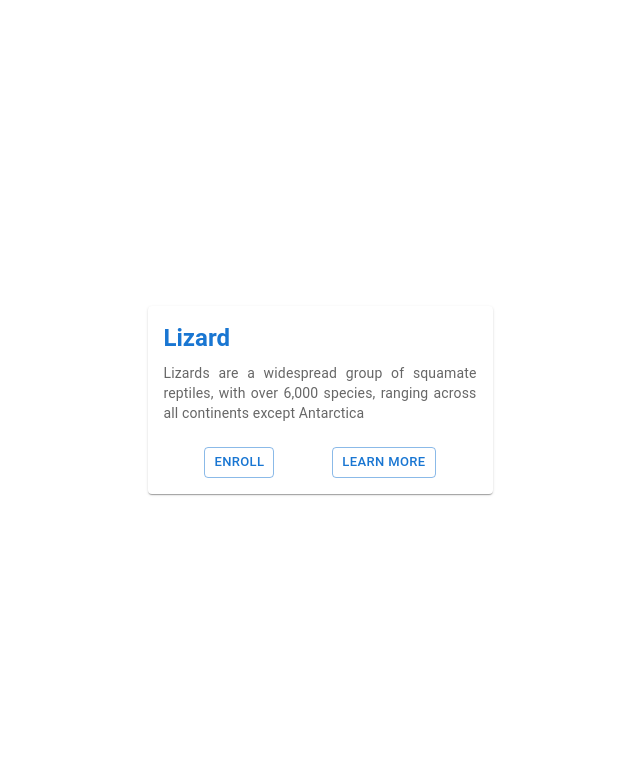
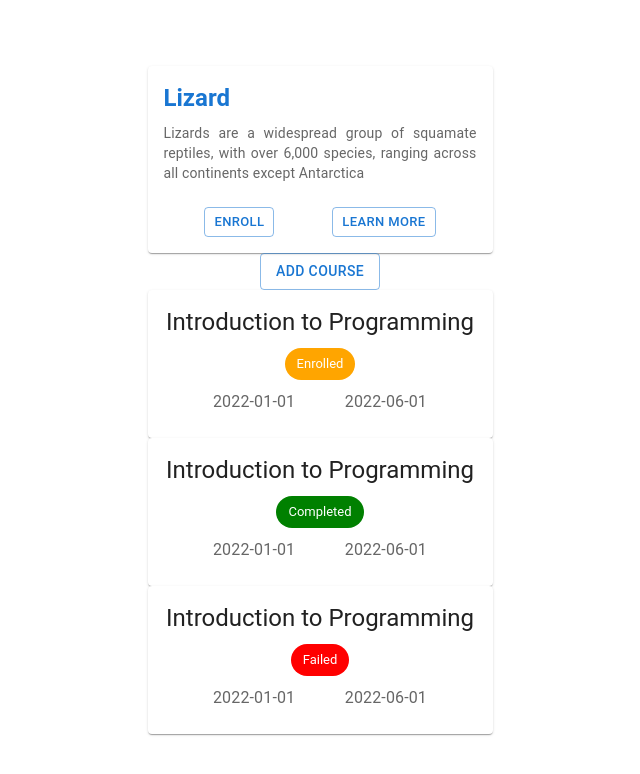
Before and after one commit to lejlamuratovic/course-registration, a React (Vite) app: page / in a window 1280 px wide. Shown: the top 774 px of the page, without its empty margins (320-960 px from the left). Built offline with nearby package versions, Linux system fonts and the light colour scheme.

Commit message:
add courses modal, course list wip, student course card components

```diff
--- a/src/App.jsx
+++ b/src/App.jsx
@@ -1,10 +1,31 @@
 import "./App.css";
 import CourseCard from "./components/CourseCard";
+import AddCourseModal from "./components/AddCourseModal";
+import StudentCourseCard from "./components/StudentCourseCard";
 
 function App() {
 	return (
 		<>
 			<CourseCard />
+			<AddCourseModal />
+			<StudentCourseCard
+				courseName="Introduction to Programming"
+				status="Enrolled"
+				startDate="2022-01-01"
+				endDate="2022-06-01"
+			/>
+			<StudentCourseCard
+				courseName="Introduction to Programming"
+				status="Completed"
+				startDate="2022-01-01"
+				endDate="2022-06-01"
+			/>
+			<StudentCourseCard
+				courseName="Introduction to Programming"
+				status="Failed"
+				startDate="2022-01-01"
+				endDate="2022-06-01"
+			/>
 		</>
 	);
 }
--- /dev/null
+++ b/src/components/AddCourseModal.jsx
@@ -0,0 +1,115 @@
+import { useState } from "react";
+import {
+	Button,
+	TextField,
+	Dialog,
+	DialogActions,
+	DialogContent,
+	DialogTitle,
+} from "@mui/material";
+
+const AddCourseModal = () => {
+	const [open, setOpen] = useState(false);
+	const [courseData, setCourseData] = useState({
+		name: "",
+		description: "",
+		price: "",
+		beginDate: "",
+		endDate: "",
+	});
+
+	const handleClickOpen = () => {
+		setOpen(true);
+	};
+
+	const handleClose = () => {
+		setOpen(false);
+	};
+
+	const handleChange = (e) => {
+		setCourseData({ ...courseData, [e.target.name]: e.target.value });
+	};
+
+	const handleSubmit = () => {
+		// convert the date to unix timestamp by taking the current date and divide it by 1000 because solidity uses unix timestamp
+		const unixBeginDate = new Date(courseData.beginDate).getTime() / 1000;
+		const unixEndDate = new Date(courseData.endDate).getTime() / 1000;
+
+		const submissionData = {
+			...courseData,
+			beginDate: unixBeginDate,
+			endDate: unixEndDate,
+		};
+
+		console.log(submissionData);
+		handleClose();
+	};
+
+	return (
+		<div>
+			<Button variant="outlined" onClick={handleClickOpen}>
+				Add Course
+			</Button>
+			<Dialog open={open} onClose={handleClose}>
+				<DialogTitle>Add a New Course</DialogTitle>
+				<DialogContent>
+					<TextField
+						autoFocus
+						margin="dense"
+						name="name"
+						label="Course Name"
+						type="text"
+						fullWidth
+						variant="standard"
+						onChange={handleChange}
+					/>
+					<TextField
+						margin="dense"
+						name="description"
+						label="Description"
+						type="text"
+						fullWidth
+						multiline
+						variant="standard"
+						onChange={handleChange}
+					/>
+					<TextField
+						margin="dense"
+						name="price"
+						label="Price"
+						type="number"
+						fullWidth
+						variant="standard"
+						onChange={handleChange}
+					/>
+					<TextField
+						margin="dense"
+						name="beginDate"
+						label="Begin Date"
+						type="date"
+						fullWidth
+						variant="standard"
+						InputLabelProps={{ shrink: true }}
+						onChange={handleChange}
+					/>
+					<TextField
+						margin="dense"
+						name="endDate"
+						label="End Date"
+						type="date"
+						fullWidth
+						variant="standard"
+						InputLabelProps={{ shrink: true }}
+						onChange={handleChange}
+					/>
+				</DialogContent>
+				<DialogActions>
+					<Button onClick={handleClose}>Cancel</Button>
+					<Button onClick={handleSubmit}>Add</Button>
+				</DialogActions>
+			</Dialog>
+		</div>
+	);
+};
+
+export default AddCourseModal;
--- /dev/null
+++ b/src/components/StudentCourseCard.jsx
@@ -0,0 +1,50 @@
+import React from "react";
+import { Card, CardContent, Typography, Chip, Grid } from "@mui/material";
+
+const StudentCourseCard = ({ courseName, status, startDate, endDate }) => {
+	const getStatusColor = (status) => {
+		switch (status) {
+			case "Enrolled":
+				return "orange";
+			case "Completed":
+				return "green";
+			case "Failed":
+				return "red";
+			default:
+				return "default";
+		}
+	};
+
+	return (
+		<Card>
+			<CardContent>
+				<Typography variant="h5" component="div">
+					{courseName}
+				</Typography>
+				<Chip
+					label={status}
+					style={{
+						backgroundColor: getStatusColor(status),
+						color: "white",
+						marginTop: "10px",
+					}}
+				/>
+				<Grid
+					container
+					justifyContent="space-evenly"
+					alignItems="flex-end"
+					style={{ marginTop: "10px" }}
+				>
+					<Grid item>
+						<Typography color="text.secondary">{startDate}</Typography>
+					</Grid>
+					<Grid item>
+						<Typography color="text.secondary">{endDate}</Typography>
+					</Grid>
+				</Grid>
+			</CardContent>
+		</Card>
+	);
+};
+
+export default StudentCourseCard;
```
Also changed, not shown: src/components/CourseList.jsx (added, +21 -0 lines).
